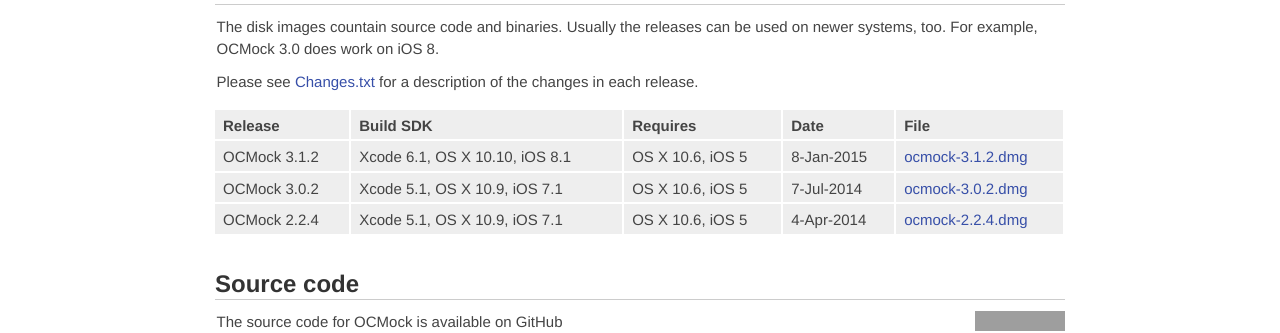
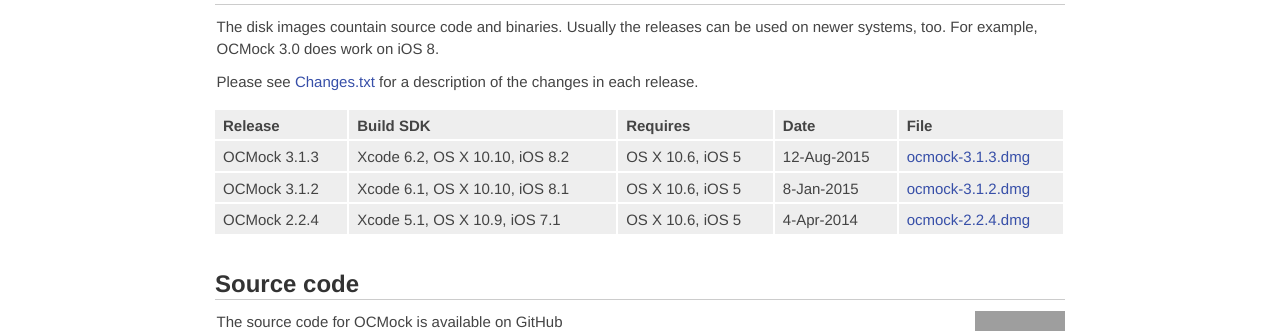
Before and after one commit to erikdoe/ocmock, a Jekyll site: the page built from download.html, in a window 1280 px wide. Shown: the part 195-528 px from the top of the page. Built offline with Jekyll 4.4.1, drawn with Linux system fonts in a browser that asks for light colours; comment, search, counter and statistics services are not loaded; grey boxes are pictures that could not be loaded.

Commit message:
Release 3.1.3.

```diff
--- a/download.html
+++ b/download.html
@@ -23,18 +23,18 @@ published: true
 		<th>File</th>
 	</tr>
 	<tr>
+		<td>OCMock 3.1.3</td>
+		<td>Xcode 6.2, OS X 10.10, iOS 8.2</td>
+		<td>OS X 10.6, iOS 5</td>
+		<td>12-Aug-2015</td>
+		<td><a href="https://github.com/erikdoe/ocmock/releases/download/v3.1.3/ocmock-3.1.3.dmg">ocmock-3.1.3.dmg</a></td>
+	</tr>
+	<tr>
 		<td>OCMock 3.1.2</td>
 		<td>Xcode 6.1, OS X 10.10, iOS 8.1</td>
 		<td>OS X 10.6, iOS 5</td>
 		<td>8-Jan-2015</td>
 		<td><a href="https://github.com/erikdoe/ocmock/releases/download/v3.1.2/ocmock-3.1.2.dmg">ocmock-3.1.2.dmg</a></td>
-	</tr>
-	<tr>
-		<td>OCMock 3.0.2</td>
-		<td>Xcode 5.1, OS X 10.9, iOS 7.1</td>
-		<td>OS X 10.6, iOS 5</td>
-		<td>7-Jul-2014</td>
-		<td><a href="https://github.com/erikdoe/ocmock/releases/download/v3.0.2/ocmock-3.0.2.dmg">ocmock-3.0.2.dmg</a></td>
 	</tr>
 	<tr>
 		<td>OCMock 2.2.4</td>
```
